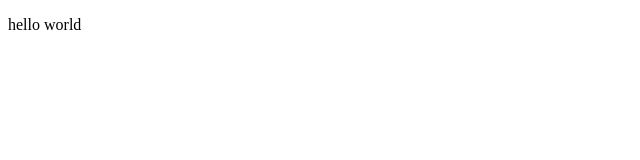
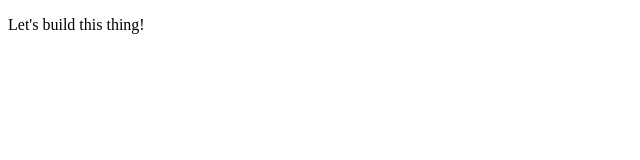
Before and after one commit to GraceZaborski/tech-inclusion-app, a React (Create React App) app: page / in a window 1280 px wide. Shown: the top 160 px of the page, without its empty margins (0-640 px from the left). Built offline with nearby package versions, Linux system fonts and the light colour scheme.

Commit message:
feat: initial commit

```diff
--- a/src/App.tsx
+++ b/src/App.tsx
@@ -1,9 +1,7 @@
-function App(): JSX.Element {
-  return (
-    <>
-      <p>hello world</p>
-    </>
-  );
+import React from "react";
+
+function App() {
+  return <p>Let's build this thing!</p>;
 }
 
 export default App;
```
Also changed, not shown: 1 other file (tests, documents, lock files or other folders).
